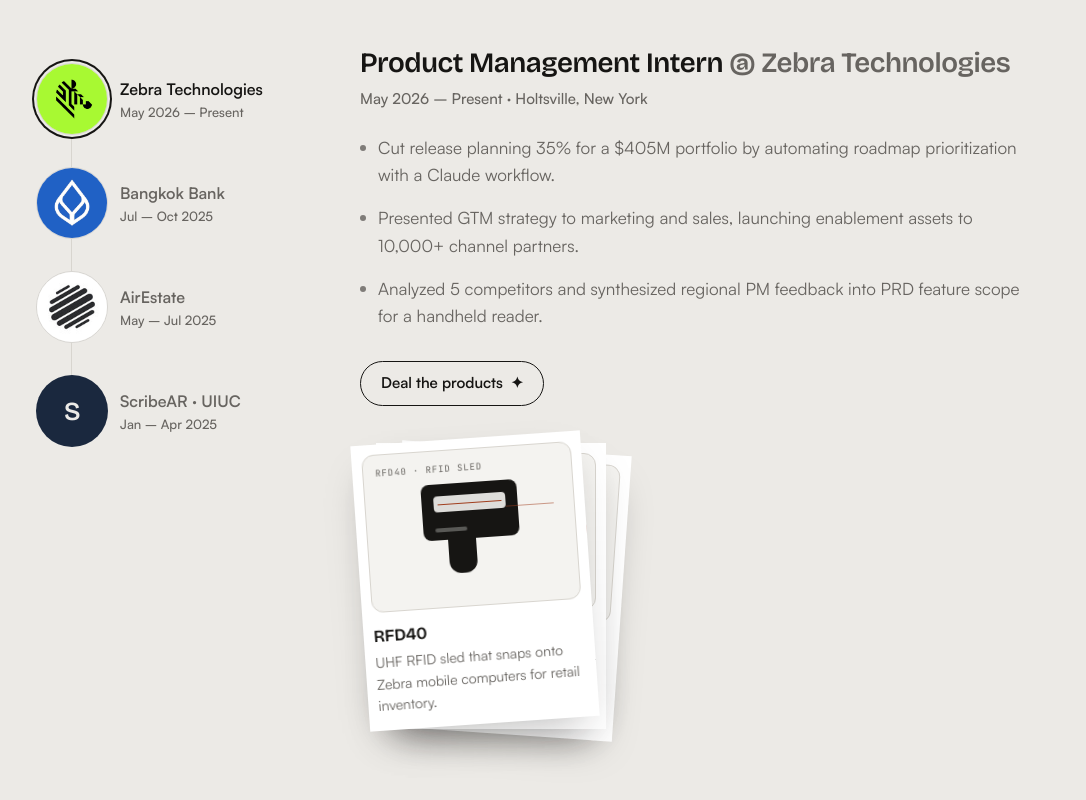
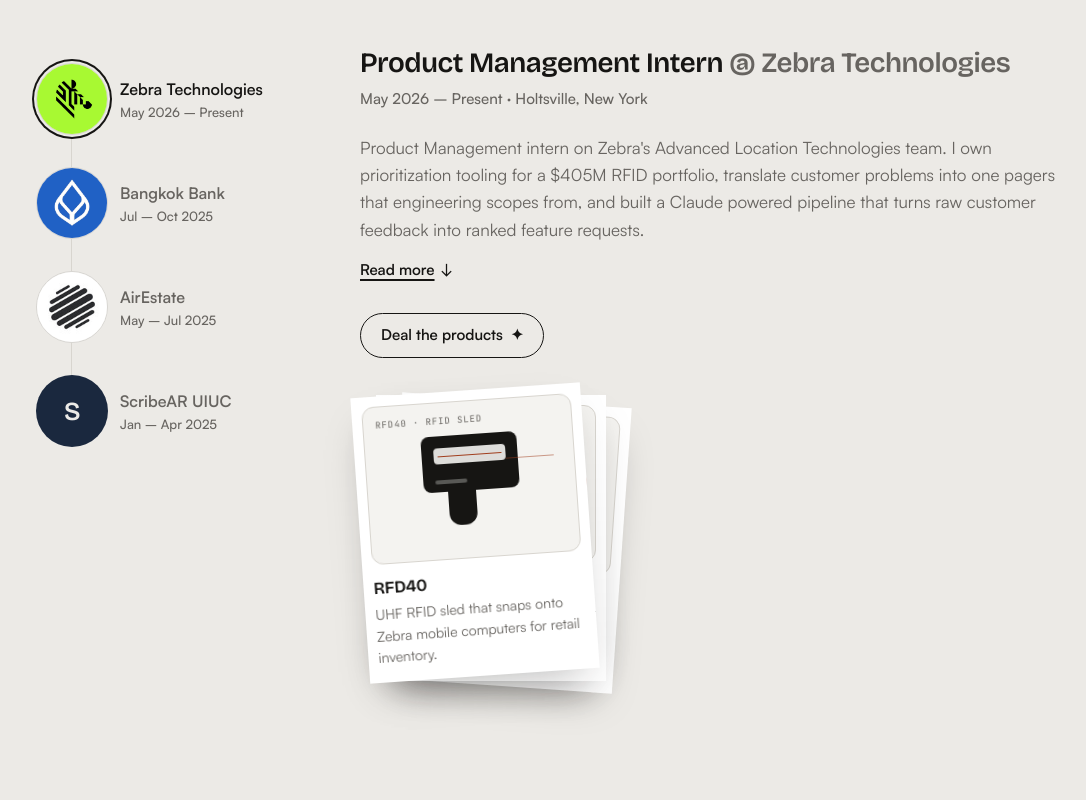
Before and after one commit to saranb3/mighty-portfolio, a Next.js app: page / in a window 1280 px wide. Shown: the part 1327-2127 px from the top of the page, without its empty margins (28-1114 px from the left). Built offline with nearby package versions, Linux system fonts and the light colour scheme.

Commit message:
feat: drafted synopsis with read more disclosure for work experience

```diff
--- a/src/components/experience-tabs.tsx
+++ b/src/components/experience-tabs.tsx
@@ -3,7 +3,7 @@
 import { useRef, useState } from "react";
 import Image from "next/image";
 import Link from "next/link";
-import { experiences } from "@/content/experience";
+import { experiences, type Experience } from "@/content/experience";
 import { ProductDeck } from "./product-deck";
 
 export function ExperienceTabs() {
@@ -118,16 +118,18 @@
             className="lg:min-h-[320px] fade-up"
             style={{ animationDuration: "0.45s" }}
           >
-            <h3 className="display font-semibold text-[24px] lg:text-[28px] leading-[1.15] text-ink">
-              {active.role}{" "}
-              <span className="text-ink-soft">@ {active.company}</span>
-            </h3>
-            <p className="mt-2 text-[15px] font-medium text-ink-soft">
-              {active.period} · {active.location}
-            </p>
+            <RolePanel active={active} />
+          </div>
+        </div>
+      </div>
+    </section>
+  );
+}
 
-            <ul className="mt-6 space-y-4 max-w-[62ch]">
-              {active.bullets.map((bullet) => (
+function BulletList({ bullets }: { bullets: string[] }) {
+  return (
+    <ul className="space-y-4 max-w-[62ch]">
+      {bullets.map((bullet) => (
         <li key={bullet} className="flex gap-3">
           <span
             aria-hidden
@@ -139,6 +141,56 @@
         </li>
       ))}
     </ul>
+  );
+}
+
+function RolePanel({ active }: { active: Experience }) {
+  const [open, setOpen] = useState(false);
+  const bulletsId = `exp-bullets-${active.id}`;
+
+  return (
+    <>
+      <h3 className="display font-semibold text-[24px] lg:text-[28px] leading-[1.15] text-ink">
+        {active.role}{" "}
+        <span className="text-ink-soft">@ {active.company}</span>
+      </h3>
+      <p className="mt-2 text-[15px] font-medium text-ink-soft">
+        {active.period} · {active.location}
+      </p>
+
+      {active.synopsis ? (
+        <>
+          <p className="mt-6 max-w-[62ch] text-[17px] leading-[1.6] text-ink-soft">
+            {active.synopsis}
+          </p>
+          <button
+            type="button"
+            onClick={() => setOpen((v) => !v)}
+            aria-expanded={open}
+            aria-controls={bulletsId}
+            className="group mt-4 inline-flex items-center gap-1.5 text-[15px] font-semibold text-ink"
+          >
+            <span className="underline underline-offset-4 decoration-2">
+              {open ? "Read less" : "Read more"}
+            </span>
+            <span
+              aria-hidden
+              className={`transition-transform duration-300 ease-out ${
+                open ? "rotate-180" : ""
+              }`}
+            >
+              ↓
+            </span>
+          </button>
+          <div id={bulletsId} hidden={!open} className="mt-6">
+            <BulletList bullets={active.bullets} />
+          </div>
+        </>
+      ) : (
+        <div className="mt-6">
+          <BulletList bullets={active.bullets} />
+        </div>
+      )}
 
       <ProductDeck
         companyId={active.id}
@@ -197,9 +249,6 @@
           ) : null
         }
       />
-          </div>
-        </div>
-      </div>
-    </section>
+    </>
   );
 }
--- a/src/content/experience.ts
+++ b/src/content/experience.ts
@@ -9,6 +9,8 @@
   iconBg: string;
   /* Optional logo image; falls back to the letter monogram when absent */
   iconSrc?: string;
+  /* Short intro shown above the bullets; enables the "Read more" disclosure */
+  synopsis?: string;
   bullets: string[];
   href?: string;
   ctaLabel?: string;
@@ -26,10 +28,14 @@
     icon: "Z",
     iconBg: "bg-ink text-ground",
     iconSrc: "/images/logos/zebra.png",
+    synopsis:
+    "Product Management intern on Zebra's Advanced Location Technologies team. I own prioritization tooling for a $405M RFID portfolio, translate customer problems into one pagers that engineering scopes from, and built a Claude powered pipeline that turns raw customer feedback into ranked feature requests.",
     bullets: [
-      "Cut release planning 35% for a $405M portfolio by automating roadmap prioritization with a Claude workflow.",
-      "Presented GTM strategy to marketing and sales, launching enablement assets to 10,000+ channel partners.",
-      "Analyzed 5 competitors and synthesized regional PM feedback into PRD feature scope for a handheld reader.",
+      "Automated product roadmap with Claude, cutting release planning time 35% for $405M hardware portfolio",
+      "Published Product Marketing Bulletins and user guides for 3 device launches, reaching 100+ channel partners",
+      "Conducted in-depth competitor research and market trends to shape a one-pager for a new handheld reader",
+      "Sized a $2B hospitality use case, prototyped and pitched an RFID tracking system to software and hardware",
+      "Ran weekly discovery calls with retail prospects, translating pain points and bottlenecks into RFID use cases"
     ],
   },
   {
@@ -41,13 +47,16 @@
     icon: "B",
     iconBg: "bg-[#003d7a] text-ground",
     iconSrc: "/images/logos/bangkokbank.jpeg",
+    synopsis:
+      "Product lead on a 15 person team, building personas, user flows, and app screens for a tourist safety app, designed for the tens of millions of foreign travelers who visit Thailand each year.",
     bullets: [
-      "Led a 15-person team to build and pitch TripBuddy, a tourist safety app — 1st place among 190 teams at the Bangkok Bank hackathon.",
-      "Interviewed 30 travelers and officials, building personas that shaped segmentation and 4 core product flows.",
-      "Wireframed app screens in Figma and analyzed Mixpanel funnels to prioritize features, lifting conversion 40%.",
+      "Led a 15-person team to pitch a tourist safety app, placing 1st among 190 teams at Bangkok Bank hackathon",
+      "Ran cross-functional weekly standups, accelerating launch timeline by 3 weeks for earlier user feedback",
+      "Interviewed 30 travelers and officials, building personas that shaped segmentation and 4 core product flows",
+      "Wireframed app screens in Figma and analyzed Mixpanel funnels to prioritize features, lifting conversion 40%"
     ],
     href: "/work/bangkokbank",
-    ctaLabel: "uBuddy case study",
+    ctaLabel: "Buddy case study",
   },
   {
     id: "airestate",
@@ -58,22 +67,26 @@
     icon: "A",
     iconBg: "bg-tangerine-deep text-ground",
     iconSrc: "/images/logos/airestate.jpeg",
+    synopsis:
+      "Intern on the backend engineering team, building an AI pipeline that autofills incomplete listings and the matching logic that ranks them against what renters are searching for, across 1,000+ properties.",
     bullets: [
-      "Architected a multi-step GPT-4o pipeline to auto-fill listings, lifting click-through rate 30% across 1,000+ listings.",
-      "Built 10+ RESTful APIs to cut page latency by 500ms, boosting checkout completion across 1,000+ listings.",
-      "Authored Swagger API documentation for Postman endpoints, reducing onboarding time for 5 new engineers.",
+      "Architected a GPT-4o pipeline to fill empty fields in listings, lifting click through rate 30% across 1,000+ listings",
+      "Built 10+ REST APIs cutting page latency 500ms, lifting checkout completion and driving $10K in first month",
+      "Authored Swagger API documentation for Postman endpoints, reducing onboarding time for 5 new engineers"
     ],
     href: "/work/airestate",
     ctaLabel: "Read the AirEstate writeup",
   },
   {
     id: "scribear",
-    company: "ScribeAR · UIUC",
+    company: "ScribeAR  UIUC",
     role: "Research Intern",
     period: "Jan – Apr 2025",
     location: "Champaign, Illinois",
     icon: "S",
     iconBg: "bg-[#13294b] text-ground",
+    synopsis:
+      "Research intern on an AI accessibility app, shipping LaTeX-enabled captioning and prioritizing the features that cut drop-off for deaf and hard-of-hearing students.",
     bullets: [
       "Shipped LaTeX-enabled captioning for an AI accessibility web app, growing DAU 30% within launch week.",
       "Designed funnel analysis and interviews to prioritize 8 accessibility features, cutting drop-off for deaf students.",
```
Lines whose indentation alone changed are shown as unchanged.
